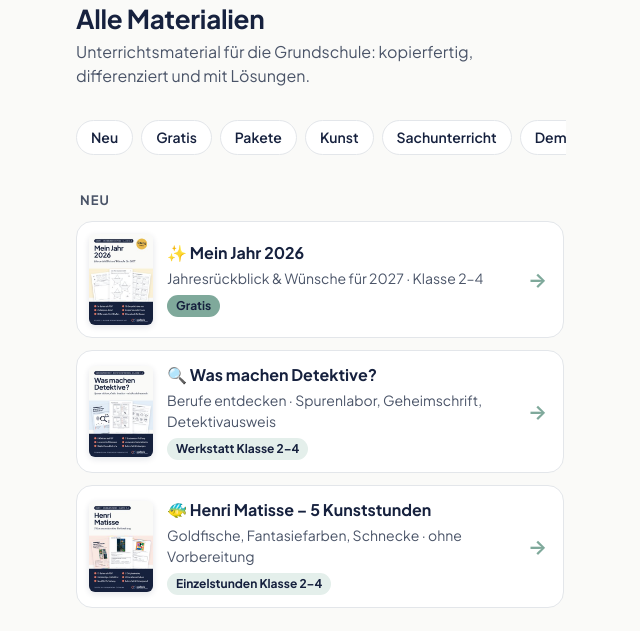
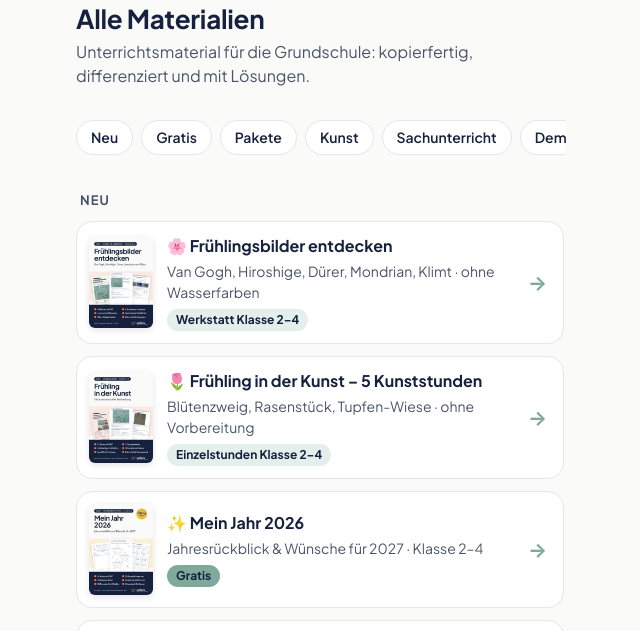
Before and after one commit to amafida/amafida-website, a plain HTML site: page links/index.html in a window 1280 px wide. Shown: the part 89-720 px from the top of the page, without its empty margins (320-960 px from the left). Drawn offline with Linux system fonts and the light colour scheme.

Commit message:
links: Frühlingsbilder-Werkstatt und Frühling-Kunststunden ergänzt, Winter-Paket-Link aktualisiert
Co-Authored-By: Claude Opus 5.5 <noreply@anthropic.com>
Claude-Session: https://claude.ai/code/session_01M5UA2HdC27HC12fnTAnuGm

```diff
--- a/links/index.html
+++ b/links/index.html
@@ -73,19 +73,22 @@ h2 .count{font-weight:600;letter-spacing:0;text-transform:none;color:#8a93a3;mar
 <nav class="chips" aria-label="Bereiche"><a href="#neu">Neu</a><a href="#gratis">Gratis</a><a href="#pakete">Pakete</a><a href="#kunst">Kunst</a><a href="#sachunterricht">Sachunterricht</a><a href="#demokratie">Demokratie</a><a href="#ki">KI</a></nav>
 <section id="neu">
 <h2>Neu</h2>
+<a class="card" href="https://eduki.com/de/material/2511424/fruehlingsbilder-entdecken-kuenstler-werkstatt-kunst-klasse-2-4-van-gogh-hiroshige-duerer-mondrian-klimt">
+<img src="fruehlingsbilder-werkstatt.jpg" alt="Cover: Frühlingsbilder entdecken" width="64" height="91" loading="lazy">
+<span class="txt"><span class="t">🌸 Frühlingsbilder entdecken</span><span class="s" style="display:block">Van Gogh, Hiroshige, Dürer, Mondrian, Klimt · ohne Wasserfarben</span><span class="pill">Werkstatt Klasse 2–4</span></span><span class="arrow">→</span></a>
+<a class="card" href="https://eduki.com/de/material/2511485/fruehling-in-der-kunst-5-kunststunden-ohne-vorbereitung-klasse-2-4-van-gogh-hiroshige-duerer-mondrian-klimt">
+<img src="fruehling-kunststunden.jpg" alt="Cover: Frühling in der Kunst – 5 Kunststunden" width="64" height="91" loading="lazy">
+<span class="txt"><span class="t">🌷 Frühling in der Kunst – 5 Kunststunden</span><span class="s" style="display:block">Blütenzweig, Rasenstück, Tupfen-Wiese · ohne Vorbereitung</span><span class="pill">Einzelstunden Klasse 2–4</span></span><span class="arrow">→</span></a>
 <a class="card" href="https://eduki.com/de/material/2419305/mein-jahr-2026-jahresrueckblick-wuensche-fuer-2027-gratis-klasse-2-4">
 <img src="mein-jahr-2026.jpg" alt="Cover: Mein Jahr 2026" width="64" height="91" loading="lazy">
 <span class="txt"><span class="t">✨ Mein Jahr 2026</span><span class="s" style="display:block">Jahresrückblick & Wünsche für 2027 · Klasse 2–4</span><span class="pill gratis">Gratis</span></span><span class="arrow">→</span></a>
 <a class="card" href="https://eduki.com/de/material/2419203/was-machen-detektive-berufe-entdecken-stationen-mit-detektivausweis-sachunterricht-klasse-2-4">
 <img src="detektive.jpg" alt="Cover: Was machen Detektive?" width="64" height="91" loading="lazy">
 <span class="txt"><span class="t">🔍 Was machen Detektive?</span><span class="s" style="display:block">Berufe entdecken · Spurenlabor, Geheimschrift, Detektivausweis</span><span class="pill">Werkstatt Klasse 2–4</span></span><span class="arrow">→</span></a>
-<a class="card" href="https://eduki.com/de/material/2419012/henri-matisse-5-kunststunden-ohne-vorbereitung-kunst-klasse-2-4-goldfische-fantasiefarben-schnecke">
-<img src="matisse-kunststunden.jpg" alt="Cover: Henri Matisse – 5 Kunststunden" width="64" height="91" loading="lazy">
-<span class="txt"><span class="t">🐠 Henri Matisse – 5 Kunststunden</span><span class="s" style="display:block">Goldfische, Fantasiefarben, Schnecke · ohne Vorbereitung</span><span class="pill">Einzelstunden Klasse 2–4</span></span><span class="arrow">→</span></a>
 </section>
 <section id="pakete">
 <h2>Pakete · günstiger im Bundle</h2>
-<a class="card" href="https://eduki.com/de/material/2502371/materialpaket-8949">
+<a class="card" href="https://eduki.com/de/material/2502371/das-winter-paket-sachunterricht-kunst-klasse-2-4-voegel-im-winter-tiere-ueberwintern-forscherfragen-winterbilder">
 <img src="winter-paket.jpg" alt="Cover: Das Winter-Paket Klasse 2–4" width="64" height="91" loading="lazy">
 <span class="txt"><span class="t">❄️ Das Winter-Paket Klasse 2–4</span><span class="s" style="display:block">Vögel und Tiere im Winter, Forscherfragen und Winterbilder</span><span class="pill">5 Materialien · Sachunterricht &amp; Kunst</span></span><span class="arrow">→</span></a>
 <a class="card" href="https://eduki.com/de/material/2335169/kuenstler-entdecken-materialpaket-kunst-klasse-2-4-kandinsky-monet-klee-franz-marc-van-gogh">
@@ -104,6 +107,10 @@ h2 .count{font-weight:600;letter-spacing:0;text-transform:none;color:#8a93a3;mar
 <section id="kunst">
 <h2>Kunst · Klasse 2–4</h2>
 <p class="hint">Zu jedem Thema gibt es eine <b>Werkstatt</b> (Stationenlernen, ca. 20 Seiten) und <b>5 Kunststunden</b> ohne Vorbereitung.</p>
+<div class="combo">
+<img src="fruehlingsbilder-werkstatt.jpg" alt="Cover: Frühling in der Kunst" width="64" height="91" loading="lazy">
+<div class="txt"><div class="t">🌸 Frühling in der Kunst</div><div class="s">Van Gogh, Hiroshige, Dürer, Mondrian, Klimt</div><div class="btns"><a class="ws" href="https://eduki.com/de/material/2511424/fruehlingsbilder-entdecken-kuenstler-werkstatt-kunst-klasse-2-4-van-gogh-hiroshige-duerer-mondrian-klimt">Werkstatt →</a><a href="https://eduki.com/de/material/2511485/fruehling-in-der-kunst-5-kunststunden-ohne-vorbereitung-klasse-2-4-van-gogh-hiroshige-duerer-mondrian-klimt">5 Kunststunden →</a></div></div>
+</div>
 <div class="combo">
 <img src="matisse-werkstatt.jpg" alt="Cover: Henri Matisse" width="64" height="91" loading="lazy">
 <div class="txt"><div class="t">✂️ Henri Matisse</div><div class="s">Scherenschnitt, Collage, leuchtende Farben</div><div class="btns"><a class="ws" href="https://eduki.com/de/material/2418496/matisse-entdecken-kuenstler-werkstatt-kunst-klasse-2-4-scherenschnitt-collage-farben">Werkstatt →</a><a href="https://eduki.com/de/material/2419012/henri-matisse-5-kunststunden-ohne-vorbereitung-kunst-klasse-2-4-goldfische-fantasiefarben-schnecke">5 Kunststunden →</a></div></div>
```
Also changed, not shown: links/fruehling-kunststunden.jpg (added), links/fruehlingsbilder-werkstatt.jpg (added).
